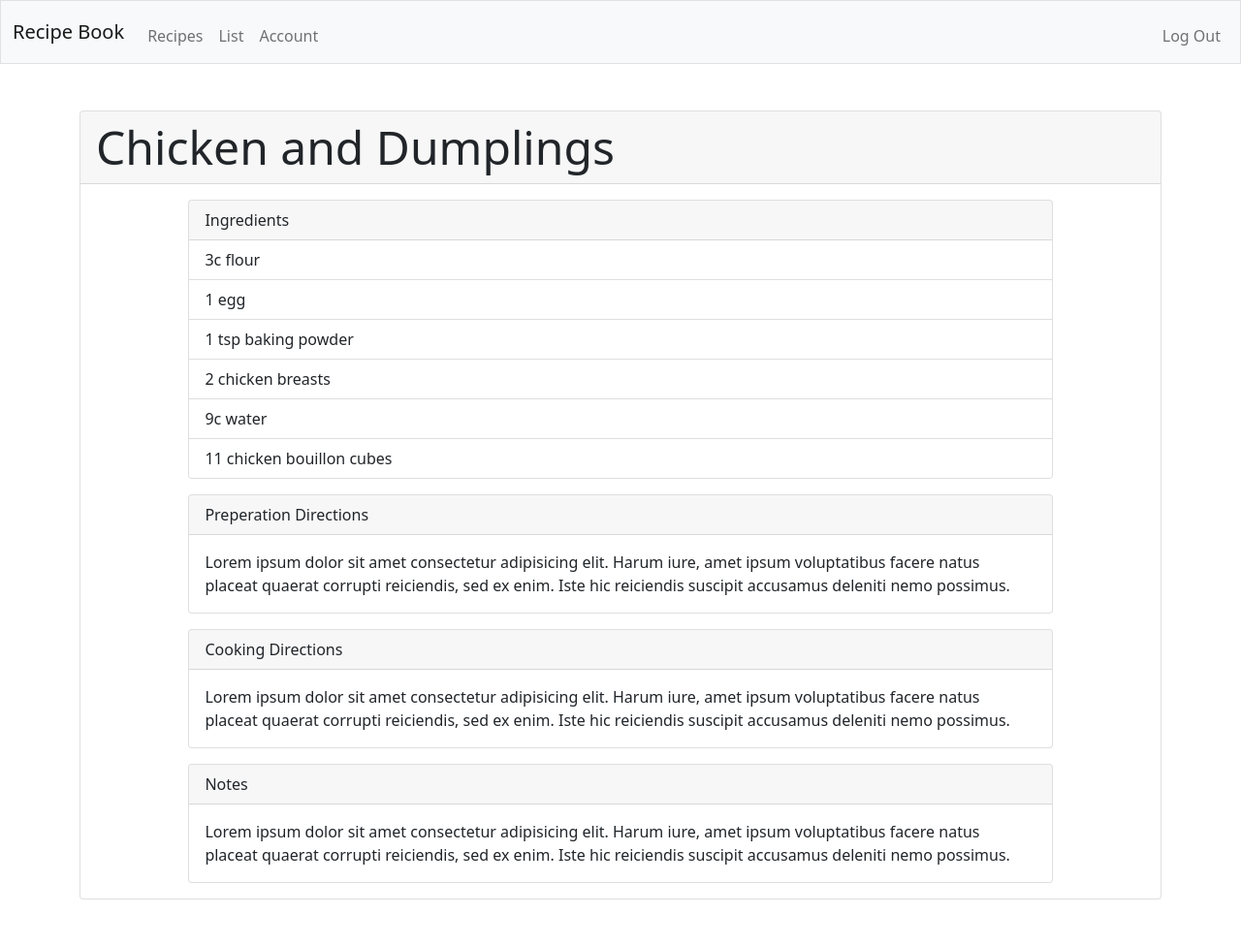
After one commit to kelnicmana/recipe-book, a Flask app: page /recipe in a window 1280 px wide. The commit adds this page. Shown: the whole page at 97% size. Run offline with Flask 2, Linux system fonts and the light colour scheme; a user stored in the database is signed in; some libraries are stand-ins or nearby versions.

Commit message:
Updated some ui elements of the account page and added an html layout for displaying recipes

```diff
--- a/app.py
+++ b/app.py
@@ -55,16 +55,30 @@ def shopping_list():
         item = request.form.get("item")
         notes = request.form.get("notes")
 
-        rows = db.execute("SELECT * FROM list WHERE item = ?", item)
+        rows = db.execute("SELECT * FROM list WHERE user_id = ? AND item = ?", session["user_id"], item)
         if len(rows) != 0:
             return apology("Item already in list")
 
-        db.execute("INSERT INTO list (user_id, item, note) VALUES(?, ?, ?)", session["user_id"], item, notes)
+        db.execute("INSERT INTO list (user_id, item, note, status) VALUES(?, ?, ?, 'on')", session["user_id"], item, notes)
         return redirect("/list")
 
     else:
         all_items = db.execute("SELECT * FROM list WHERE user_id = ?", session["user_id"])
         return render_template("list.html", all_items=all_items)
+
+
+@app.route("/toggle_item", methods=["POST"])
+@login_required
+def toggle_item():
+    status = request.form.get("status")
+    item = request.form.get("item")
+
+    if status == "on":
+        db.execute("UPDATE list SET status='off' WHERE user_id = ? AND item = ?", session["user_id"], item)
+
+    else:
+        db.execute("UPDATE list SET status='on' WHERE user_id = ? AND item = ?", session["user_id"], item)
+    return redirect("/list")
 
 @app.route("/delete_item", methods=["POST"])
 @login_required
@@ -153,6 +167,12 @@ def logout():
     return redirect("/")
 
 
+@app.route("/recipe", methods=["GET", "POST"])
+@login_required
+def recipe():
+    return render_template("recipe.html")
+
+
 @app.route("/account", methods=["GET", "POST"])
 @login_required
 def account():
--- /dev/null
+++ b/static/styles.css
@@ -0,0 +1,3 @@
+.toggleForm {
+    display: inline-block;
+}
--- a/templates/login.html
+++ b/templates/login.html
@@ -13,7 +13,7 @@
             <input class="form-control mx-auto w-auto" id="password" name="password" placeholder="Password" type="password">
         </div>
         <div class="text-center">
-            <button class="btn btn-primary" type="submit">Log In</button>
+            <button class="btn btn-secondary" type="submit">Log In</button>
         </div>
     </form>
 {% endblock %}
--- /dev/null
+++ b/templates/recipe.html
@@ -0,0 +1,50 @@
+{% extends "layout.html" %}
+
+{% block title %}
+    Chicken and Dumplings
+{% endblock %}
+
+{% block main %}
+    <div class="container">
+        <div class="card">
+            <h1 class="card-header display-5 mb-3">Chicken and Dumplings</h1>
+        <div class="card mb-3 mx-auto" style="width: 80%;">
+            <div class="card-header">
+              Ingredients
+            </div>
+            <ul class="list-group list-group-flush">
+              <li class="list-group-item">3c flour</li>
+              <li class="list-group-item">1 egg</li>
+              <li class="list-group-item">1 tsp baking powder</li>
+              <li class="list-group-item">2 chicken breasts</li>
+              <li class="list-group-item">9c water</li>
+              <li class="list-group-item">11 chicken bouillon cubes</li>
+            </ul>
+        </div>
+        <div class="card mb-3 mx-auto" style="width: 80%;">
+            <div class="card-header">
+                Preperation Directions
+            </div>
+            <div class="card-body">
+                Lorem ipsum dolor sit amet consectetur adipisicing elit. Harum iure, amet ipsum voluptatibus facere natus placeat quaerat corrupti reiciendis, sed ex enim. Iste hic reiciendis suscipit accusamus deleniti nemo possimus.
+            </div>
+        </div>
+        <div class="card mb-3 mx-auto" style="width: 80%;">
+            <div class="card-header">
+                Cooking Directions
+            </div>
+            <div class="card-body">
+                Lorem ipsum dolor sit amet consectetur adipisicing elit. Harum iure, amet ipsum voluptatibus facere natus placeat quaerat corrupti reiciendis, sed ex enim. Iste hic reiciendis suscipit accusamus deleniti nemo possimus.
+            </div>
+        </div>
+        <div class="card mb-3 mx-auto" style="width: 80%;">
+            <div class="card-header">
+                Notes
+            </div>
+            <div class="card-body">
+                Lorem ipsum dolor sit amet consectetur adipisicing elit. Harum iure, amet ipsum voluptatibus facere natus placeat quaerat corrupti reiciendis, sed ex enim. Iste hic reiciendis suscipit accusamus deleniti nemo possimus.
+            </div>
+        </div>
+        </div>
+    </div>
+{% endblock %}
--- a/templates/register.html
+++ b/templates/register.html
@@ -16,7 +16,7 @@
             <input class="form-control mx-auto w-auto" id="confirmation" name="confirmation" placeholder="Verify Password" type="password">
         </div>
         <div class="text-center">
-            <button class="btn btn-primary" type="submit">Sign Up</button>
+            <button class="btn btn-secondary" type="submit">Sign Up</button>
         </div>
 
     </form>
```
Also changed, not shown: templates/account.html (+18 -3 lines), templates/list.html (+34 -8 lines), recipes.db, 6 other files.
